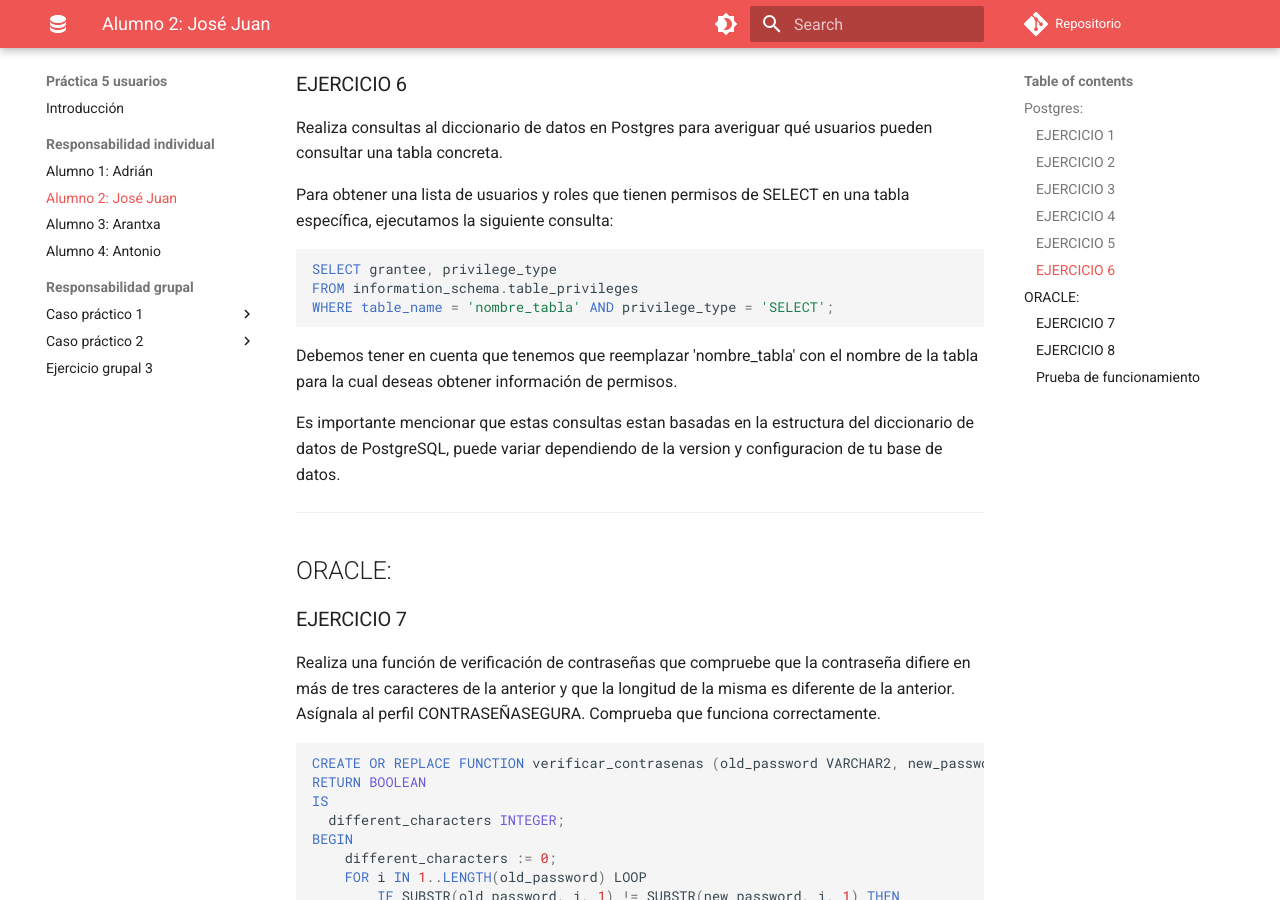
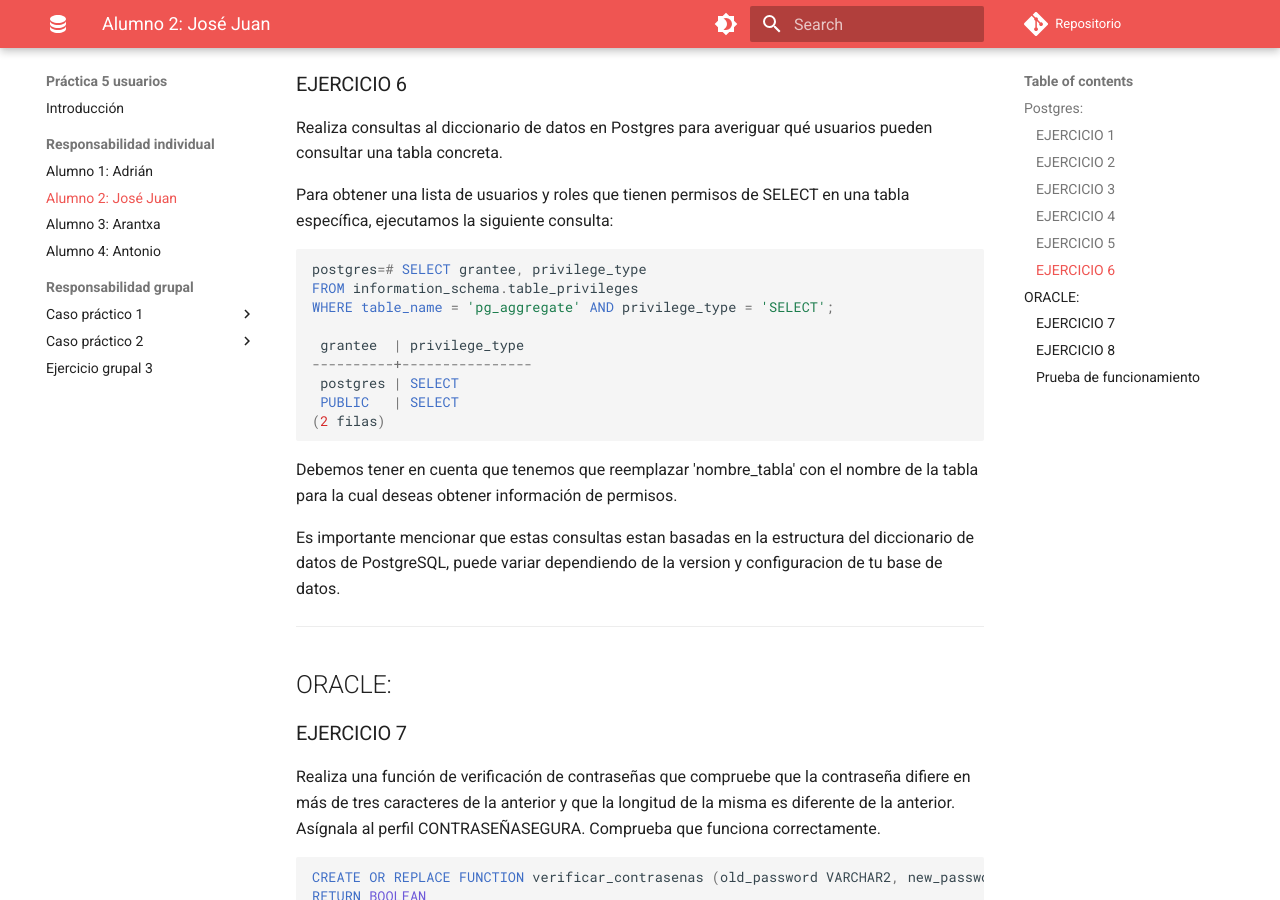
Before and after one commit to adriasir123/grupalesbdc, an MkDocs documentation site: the page built from docs/p5-usuarios/ri/alumno2.md, in a window 1280 px wide and 900 px high, scrolled down 2670 px. Built offline with MkDocs 1.6.1 and Material for MkDocs 9.7.7, drawn with Linux system fonts in a browser that asks for light colours; comment, search, counter and statistics services are not loaded.

Commit message:
Termino por completo mi parte individual

````diff
--- a/docs/p5-usuarios/ri/alumno2.md
+++ b/docs/p5-usuarios/ri/alumno2.md
@@ -91,9 +91,15 @@ Realiza consultas al diccionario de datos en Postgres para averiguar qué usuari
 Para obtener una lista de usuarios y roles que tienen permisos de SELECT en una tabla específica, ejecutamos la siguiente consulta:
 
 ```sql
-SELECT grantee, privilege_type
+postgres=# SELECT grantee, privilege_type
 FROM information_schema.table_privileges
-WHERE table_name = 'nombre_tabla' AND privilege_type = 'SELECT';
+WHERE table_name = 'pg_aggregate' AND privilege_type = 'SELECT';
+
+ grantee  | privilege_type
+----------+----------------
+ postgres | SELECT
+ PUBLIC   | SELECT
+(2 filas)
 ```
 
 Debemos tener en cuenta que tenemos que reemplazar 'nombre_tabla' con el nombre de la tabla para la cual deseas obtener información de permisos.
````
Also changed, not shown: docs/p6-almacenamiento/ri/alumno2.md (+1 -0 lines).
